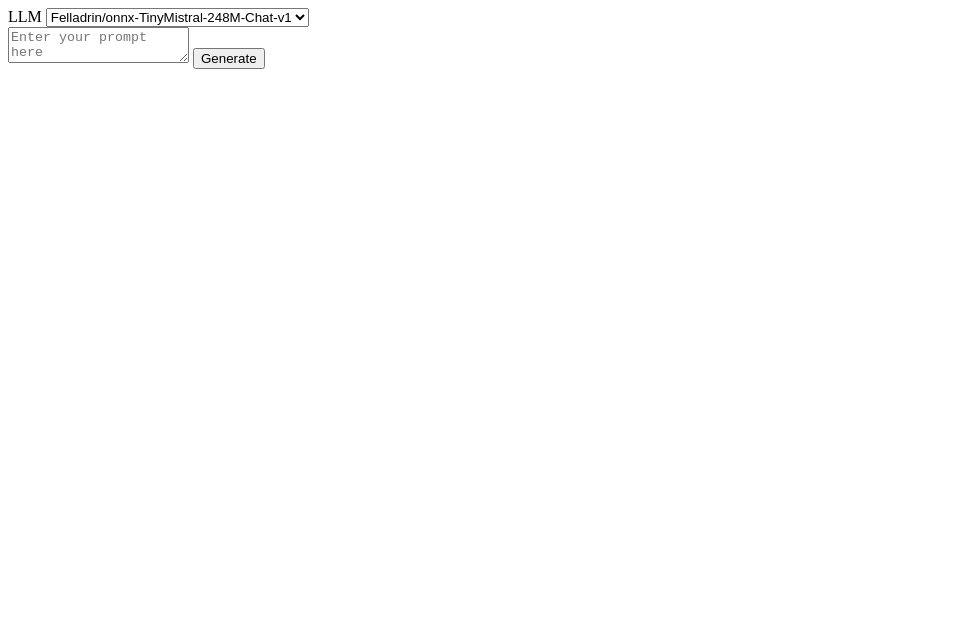
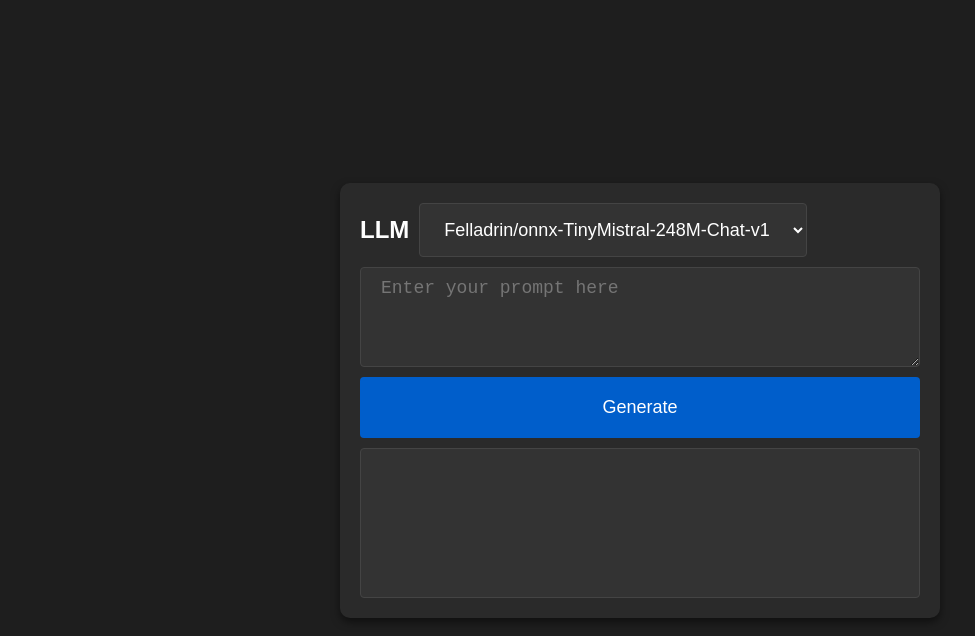
Before and after one commit to wllbo/browser-llm, a plain HTML site: page index.html in a window 1280 px wide. Shown: the whole page, without its empty margins (0-975 px from the left). Drawn offline with Linux system fonts and the light colour scheme.

Commit message:
add style ✨

```diff
--- a/index.html
+++ b/index.html
@@ -2,6 +2,7 @@
 <html>
 <head>
     <title>Browser LLM</title>
+    <link rel="stylesheet" type="text/css" href="style.css">
 </head>
 <body>
     <div id="app">
--- /dev/null
+++ b/style.css
@@ -0,0 +1,91 @@
+* {
+    box-sizing: border-box;
+}
+
+body {
+    font-family: 'Arial', sans-serif;
+    background-color: #1e1e1e;
+    color: #ffffff;
+    margin: 0;
+    height: 100vh;
+    display: flex;
+    justify-content: center;
+    align-items: center;
+    text-align: center;
+}
+
+#app {
+    width: 60%;
+    max-width: 600px;
+    padding: 20px;
+    background-color: #2a2a2a;
+    box-shadow: 0 4px 8px rgba(0,0,0,0.5);
+    border-radius: 10px;
+    text-align: left;
+}
+
+label {
+    font-size: 24px;
+    font-weight: bold;
+    margin-right: 10px;
+    color: #ffffff;
+}
+
+.input-group {
+    display: flex;
+    align-items: center;
+    margin-bottom: 10px;
+}
+
+#modelSelector {
+    padding: 15px 20px;
+    display: block;
+    border: 1px solid #444;
+    background-color: #333333;
+    color: #ffffff;
+    border-radius: 4px;
+    box-sizing: border-box;
+    font-size: 18px;
+}
+
+#textInput {
+    width: 100%;
+    height: 100px;
+    padding: 10px 20px;
+    margin-top: 10px;
+    display: block;
+    border: 1px solid #444;
+    background-color: #333333;
+    color: #ffffff;
+    border-radius: 4px;
+    box-sizing: border-box;
+    font-size: 18px;
+    resize: vertical;
+}
+
+#generateBtn, #output {
+    width: 100%;
+    padding: 20px;
+    margin-top: 10px;
+    border: 1px solid #444;
+    border-radius: 4px;
+    font-size: 18px;
+}
+
+#generateBtn {
+    background-color: #005ecb;
+    color: white;
+    border: none;
+    cursor: pointer;
+}
+
+#generateBtn:hover {
+    background-color: #004aad;
+}
+
+#output {
+    min-height: 150px;
+    background-color: #333333;
+    color: #ffffff;
+    font-size: 16px;
+}
```
